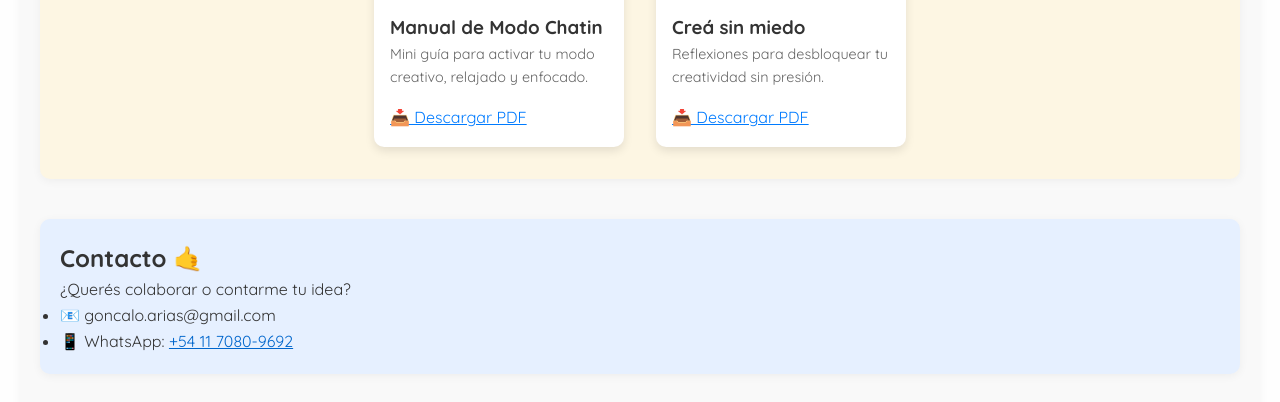
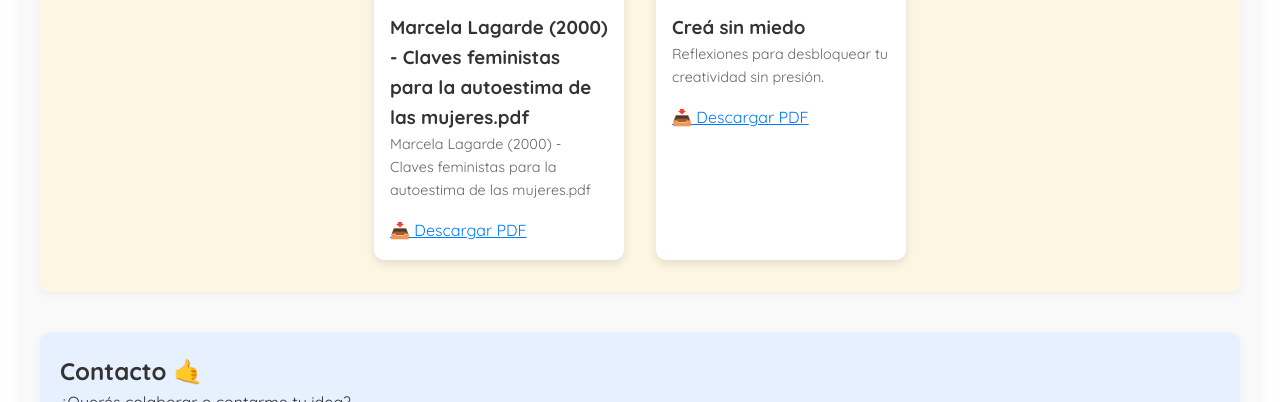
Before and after one commit to gonx-maker/Chatin, a plain HTML site: page index.html in a window 1280 px wide. Shown: the part 832-1234 px from the top of the page. Drawn offline with Linux system fonts and the light colour scheme.

Commit message:
Update index.html

```diff
--- a/index.html
+++ b/index.html
@@ -61,8 +61,8 @@
 
         <div style="background: white; padding: 1rem; border-radius: 10px; width: 250px; box-shadow: 0 4px 10px rgba(0,0,0,0.1);">
           <img src="img/manual-chatin.jpg" alt="Manual Chatin" style="width: 100%; border-radius: 10px;">
-          <h3 style="margin-top: 1rem;">Manual de Modo Chatin</h3>
-          <p style="font-size: 0.9rem; color: #666;">Mini guía para activar tu modo creativo, relajado y enfocado.</p>
+          <h3 style="margin-top: 1rem;">Marcela Lagarde (2000) - Claves feministas para la autoestima de las mujeres.pdf</h3>
+          <p style="font-size: 0.9rem; color: #666;">Marcela Lagarde (2000) - Claves feministas para la autoestima de las mujeres.pdf</p>
           <a href="Marcela Lagarde (2000) - Claves feministas para la autoestima de las mujeres.pdf" target="_blank" style="display: inline-block; margin-top: 1rem; color: #007bff;">📥 Descargar PDF</a>
         </div>
 
```
